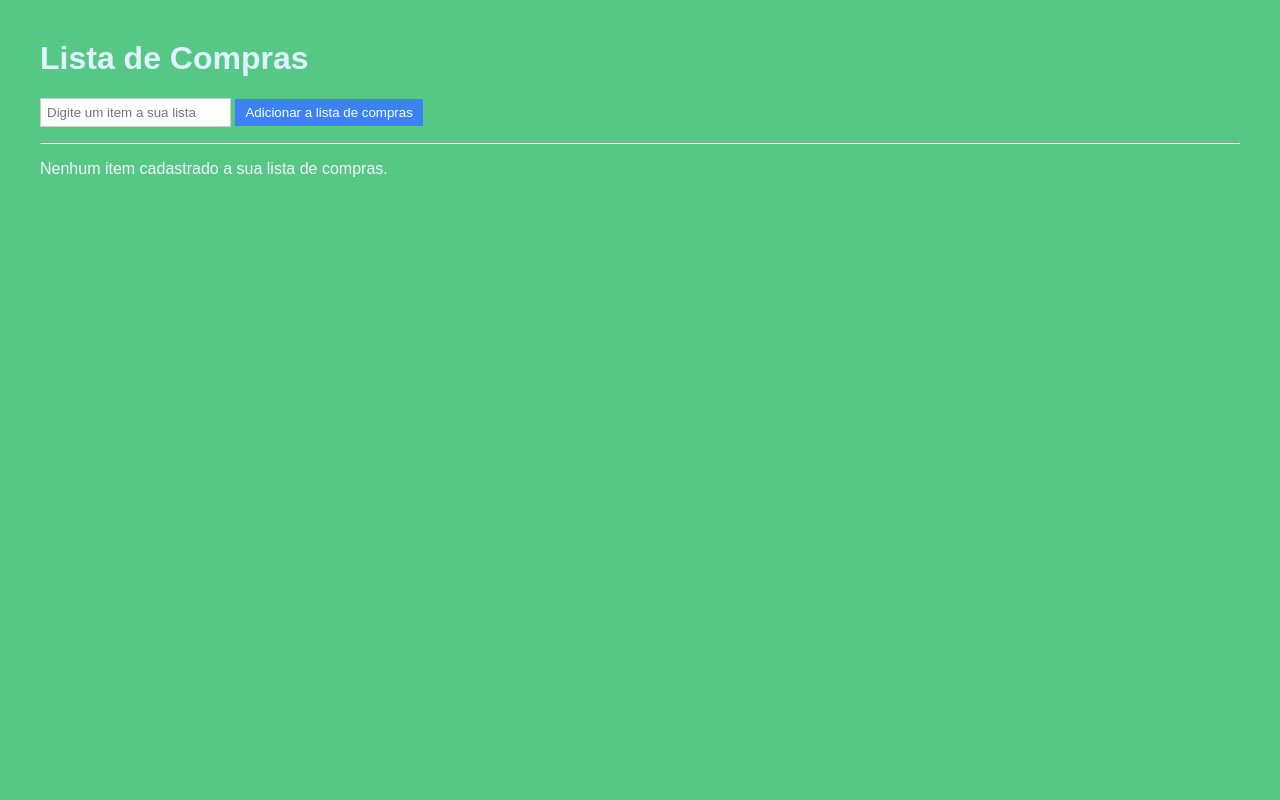
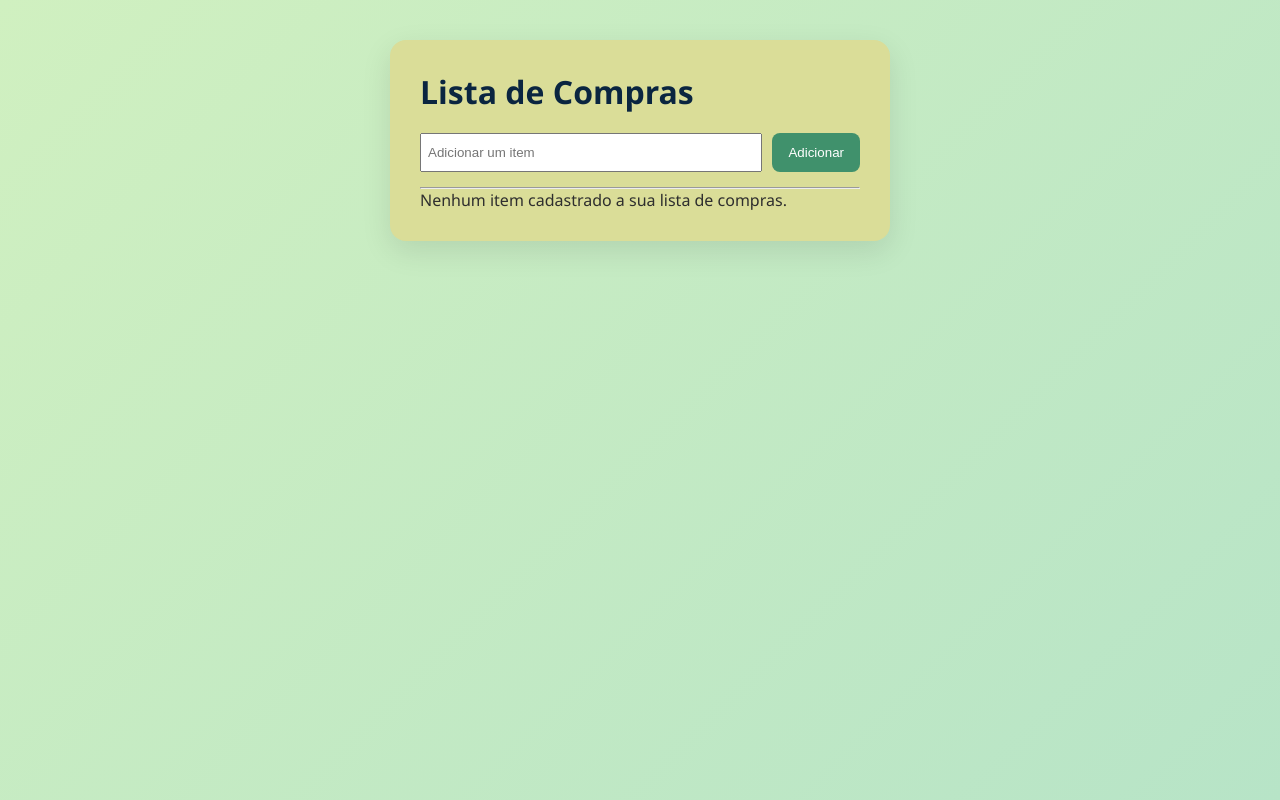
Before and after one commit to M1guel-V1ana/atividades-de-Poo---rep-correto-, a Flask app: page / in a window 1280 px wide. Run offline with Flask 3, Linux system fonts and the light colour scheme.

Commit message:
atividade meio caminho andado

```diff
--- a/app/static/style.css
+++ b/app/static/style.css
@@ -1,42 +1,114 @@
-body {
-    font-family: Arial, sans-serif;
-    margin: 40px;
-    background-color: #57C785;
-    color: #f1f5f9;
+* {
+    margin: 0;
+    padding: 0;
+    box-sizing: border-box;
 }
 
+body {
+     font-family: 'Segoe UI', Arial, sans-serif;
+    background: linear-gradient(135deg, #D0F0C0, #B7E4C7);
+    min-height: 100vh;
+    display: flex;
+    justify-content: center;
+    align-items: flex-start;
+    padding: 40px;
+    color: #2E2E2E;
+}
+.container{
+    background-color: #DADD98;
+    width: 100%;
+    max-width: 500px;
+    padding: 30px;
+    border-radius: 16px;
+    box-shadow: 0 10px 30px rgba(0,0,0,0.1);
+}
+
+.actions{
+    display: flex;
+    gap: 10px;
+    align-items: center;
+
+}
+.btn-check{
+    width: 36px;
+    height: 36px;
+    border-radius: 50%;
+    front-size: 1rem;
+}
+
+.btn-delete {
+    padding: 8px 14px;
+    border-radius: 18px;
+    font-size: 0.85rem;
+}
 h1 {
-    color: #e0f2fe;
+    txt-align: center;
+    margin-bottom: 20px;
+    color: #0A2540;
+    front-size: 2rem;
+
 }
 
 form {
+    display: flex;
+    gap: 10px;
     margin-bottom: 15px;
 }
 
-input {
+input[type="text"] {
+    flex: 1;
     padding: 6px;
+    border-radius: 8px:
     border: 1px solid #ccc;
+    front-size: 1rem;
 }
 
 button {
-    padding: 6px 10px;
-    background-color: #3b82f6;
+    padding: 12px 16px;
+    border-radius: 8px;
+    border: none;
+    background-color: #40916C;
     color: white;
-    border: none;
+    font-weigth: bold;
     cursor: pointer;
+    transition: all 0.2s ease;
 }
 
 button:hover {
-    background-color: #2563eb;
+    background-color:  #2D6A4F;
+    transform: scale(1.03);
 }
 
 ul {
-    padding-left: 20px;
+    list-style: none;
+    padding: 0;
+    margin-top: 25px;
+
+    display: flex;
+    flex-direction: column;
+    gap: 24px
+
 }
 
 li {
-    margin-bottom: 6px;
-    background-color: #ffffff;
-    color: #000000;
-    padding: 6px;
+    background-color: #D0F0C0;
+    padding: 20px;
+    border-radius: 14px;
+
+    display: flex;
+    justify-content: space-between;
+    align-items: center;
+    box-shadow: 0 8px 20px rgba(0,0,0,0.8);
+
 }
+
+
+s{
+   color: #999;
+}
+
+li form button{
+    padding: 6px 10px;
+    front-size: 0.8rem;
+    margin-left: 5px;
+}
--- a/app/templates/index.html
+++ b/app/templates/index.html
@@ -7,11 +7,13 @@
     <link rel="stylesheet" href="{{ url_for('static', filename='style.css') }}">
 </head>
 <body>
+    <div class="container">
 
         <h1>Lista de Compras</h1>
+
         <form method="post" action="{{ url_for('add_task') }}">
-        <input type="text" name="title" placeholder="Digite um item a sua lista">
-        <button type="submit">Adicionar a lista de compras</button>
+            <input type="text" name="title" placeholder="Adicionar um item">
+            <button type="submit">Adicionar</button>
         </form>
 
         <hr>
@@ -22,28 +24,30 @@
             <ul>
                 {% for t in tasks %}
                     <li>
+
                         {% if t.done %}
                             <s>{{ t.title }}</s>
                         {% else %}
-                        {{ t.title }}
+                            <span class="item-text">{{ t.title }}</span>
                         {% endif %}
 
-                    <form style="display:inline"
-                          method="post"
+                        <div class="actions">
+                            <form method="post"
                                   action="{{ url_for('toggle_task', task_id=t.id) }}">
-                        <button type="submit">✓</button>
+                                <button type="submit" class="btn-check">✓</button>
                             </form>
 
+                            <form method="post"
+                                  action="{{ url_for('delete_task', task_id=t.id) }}">
+                                <button type="submit" class="btn-delete">Remover</button>
+                            </form>
+                        </div>
 
-                    <form style="display:inline"
-                          method="post"
-                          action="{{ url_for('delete_task', task_id=t.id) }}">
-                        <button type="submit">remover item</button>
-                    </form>
                     </li>
                 {% endfor %}
             </ul>
         {% endif %}
+</div>
 
 </body>
 </html>
```
Lines whose indentation alone changed are shown as unchanged.
